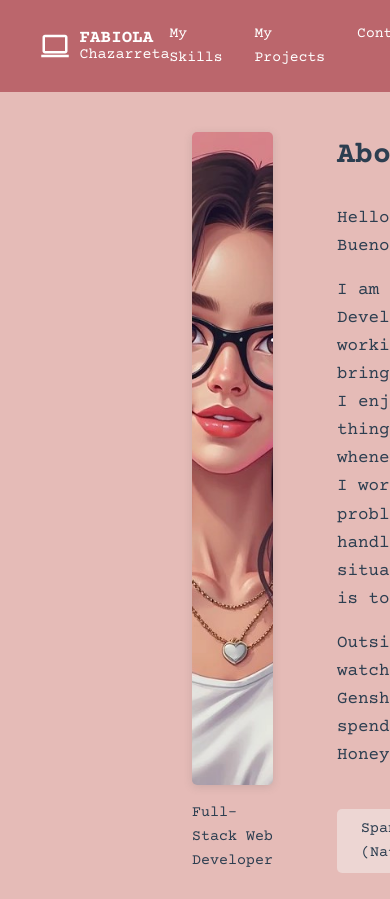
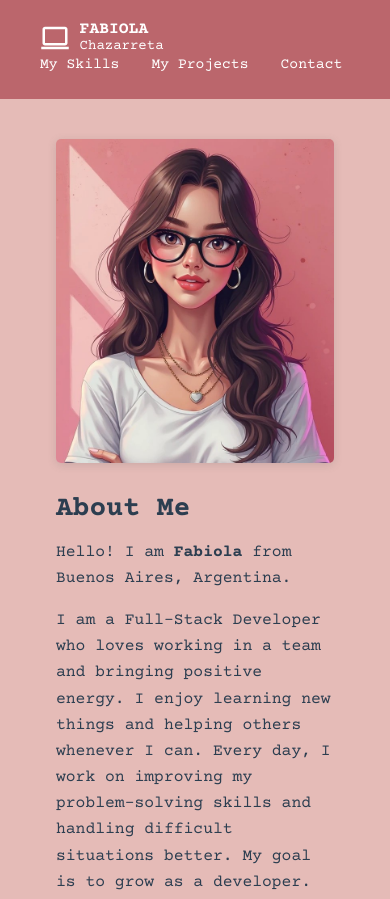
Before and after one commit to fabichazaa/fabs-portfolio, a plain HTML site: page index.html in a window 390 px wide. Shown: the top 899 px of the page. Drawn offline with nearby package versions, Linux system fonts and the light colour scheme; files whose address does not match are found by name.

Commit message:
Testing fonts for mobile

```diff
--- a/assets/css/styles.css
+++ b/assets/css/styles.css
@@ -22,7 +22,7 @@ body {
       background-color 0.5s;
     line-height: 1.6;
     font-family: 'Courier Prime', sains-serif;
-    font-size: 15px;
+    font-size: 16px;
     font-weight: normal;
     text-rendering: optimizeLegibility;
     -webkit-font-smoothing: antialiased;
@@ -101,8 +101,8 @@ ul, li {
 /** HADER **/
 .fab-header {
     display: flex;
-    flex-direction: row;
-    align-items: center;
+    flex-direction: column;
+    align-items: flex-start;
     justify-content: space-between;
     color: white;
     background-color: var(--dark-pink);
@@ -142,9 +142,9 @@ ul, li {
 /*INTRODUCTION*/
 .fab-introduction {
     display: flex;
-    flex-direction: row;
-    column-gap: 4rem;
-    padding: 2.5rem 12rem;
+    flex-direction: column;
+    row-gap: 1rem;
+    padding: 2.5rem 3.5rem;
     background-color: var(--old-pink);
 }
 
@@ -157,8 +157,7 @@ ul, li {
 .fab-introduction-sidebar-image {
     width: 100%;
     height: 100%;
-    object-fit: cover; /* Ensures the image fills the space while keeping aspect ratio */
-
+    object-fit: cover;
     margin-bottom: 0.5rem;
     border-radius: 5px;
     box-shadow: rgba(99, 99, 99, 0.2) 0px 2px 8px 0px;
@@ -167,7 +166,7 @@ ul, li {
 .fab-introduction-main {
     display: flex;
     flex-direction: column;
-    row-gap: 1.5rem;
+    row-gap: 0.5rem;
 }
 
 .fab-introduction-main-paragraph {
@@ -185,7 +184,7 @@ ul, li {
 
 .fab-introduction-main-language-card {
     padding: 0.5rem 1.5rem;
-    background-color: #f4f2f07b;
+    background-color: #f4f2f0d8;
     border-radius: 5px;
 }
 
@@ -282,3 +281,36 @@ ul, li {
     color: white;
 }
 /*FOOTER END*/
+
+
+/* 📱 Mobile (small screens) */
+@media (max-width: 480px) {
+    body {
+        font-size: 14px;
+    }
+    .container {
+        flex-direction: column; /* Stack items vertically */
+    }
+}
+
+/* 📱 Larger Phones */
+@media (max-width: 767px) {
+    .hero-section {
+        text-align: center;
+    }
+}
+
+/* 📱 Tablets */
+@media (max-width: 1024px) {
+    .grid-layout {
+        grid-template-columns: 1fr; /* Make grids single-column */
+    }
+}
+
+/* 💻 Laptops and larger screens */
+@media (min-width: 1025px) {
+    .container {
+        max-width: 1200px; /* Keep a nice width */
+        margin: auto;
+    }
+}
--- a/index.html
+++ b/index.html
@@ -2,7 +2,7 @@
 <html lang="en">
 <head>
     <meta charset="UTF-8">
-    <meta name="viewport" content="width=device-width, initial-scale=1.0">
+    <meta name="viewport" content="width=device-width, initial-scale=1">
     <title>Fabiola Chazarreta</title>
     <link rel="stylesheet" href="assets/css/styles.css">
     <link rel="icon" type="image/png" href="assets/images/computer_icon.png">
@@ -35,12 +35,11 @@
     <div class="fab-introduction">
         <div class="fab-introduction-sidebar">
             <img class="fab-introduction-sidebar-image" src=".//assets/images/portfolio_image.jpg">
-            <p>Full-Stack Web Developer</p>
         </div>
         <div class="fab-introduction-main">
             <h1 class="bold">About Me</h1>
             <div class="fab-introduction-main-paragraph">
-                <h3>Hello! I am Fabiola from Buenos Aires, Argentina. </h3>
+                <h3>Hello! I am <span class="bold">Fabiola</span> from Buenos Aires, Argentina. </h3>
                 <h3>I am a Full-Stack Developer who loves working in a team and bringing positive energy. I enjoy learning new things and helping others whenever I can. Every day, I work on improving my problem-solving skills and handling difficult situations better. My goal is to grow as a developer.</h3>
                 <h3>Outside of coding, I enjoy watching k-dramas, playing Genshin Impact and spending time with my cat Honey.</h3>
             </div>
```
